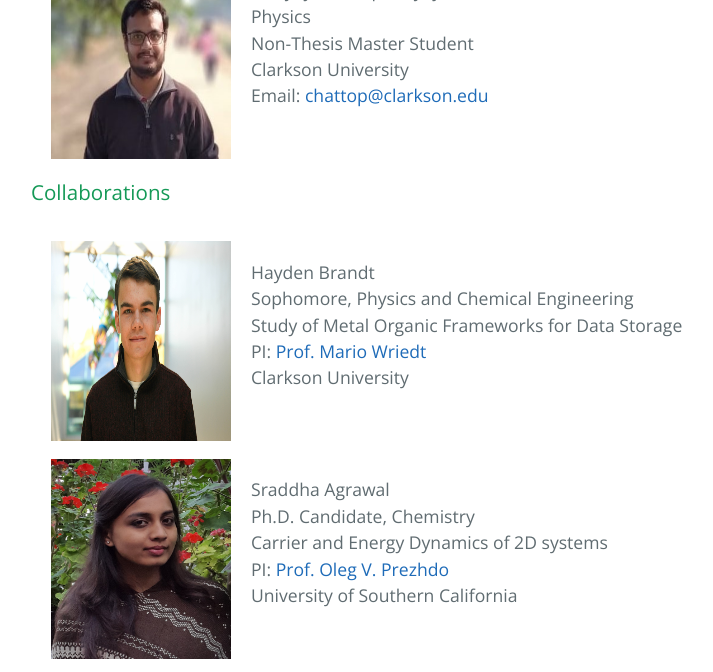
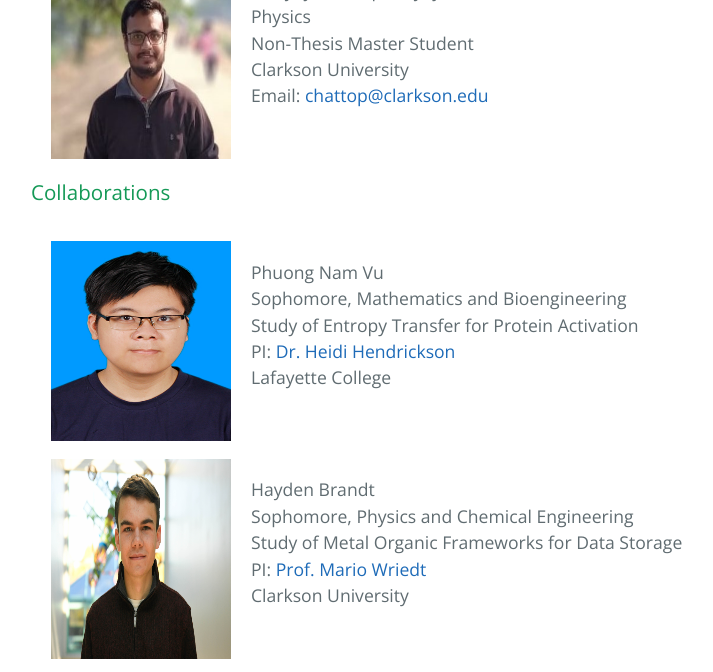
Before and after one commit to dharatrivedi/dharatrivedi.github.io, a Jekyll site: the page built from people.html, in a window 1280 px wide and 900 px high, scrolled down 1634 px, cut to the strip 0-672 px from the top of the window. Shown: the whole strip, without its empty margins (233-946 px from the left). Built offline with Jekyll 4.4.1, drawn with Linux system fonts in a browser that asks for light colours.

Commit message:
Update people.html

```diff
--- a/people.html
+++ b/people.html
@@ -77,6 +77,16 @@ title: {{ site.name }}
     <h3>Collaborations</h3>
   </ul>
     <ul class="clearfix">
+    <img class="img1" src="/images/PNV.jpg" alt="PhuongNamVu" width="180" height="200"  hspace="20">
+    <p>
+      Phuong Nam Vu<br />
+      Sophomore, Mathematics and Bioengineering<br />
+      Study of Entropy Transfer for Protein Activation<br />
+      PI: <a href="https://sites.lafayette.edu/hendrihe/">Dr. Heidi Hendrickson </a><br />
+      Lafayette College<br />
+    </p>
+  </ul>
+     <ul class="clearfix">
     <img class="img1" src="/images/HB.jpg" alt="HaydenBrandt" width="180" height="200"  hspace="20">
     <p>
       Hayden Brandt<br />
@@ -86,6 +96,7 @@ title: {{ site.name }}
       Clarkson University<br />
     </p>
   </ul>
+
     <ul class="clearfix">
     <img class="img1" src="/images/SA.jpg" alt="SraddhaAgrawal" width="180" height="200"  hspace="20">
     <p>
```
